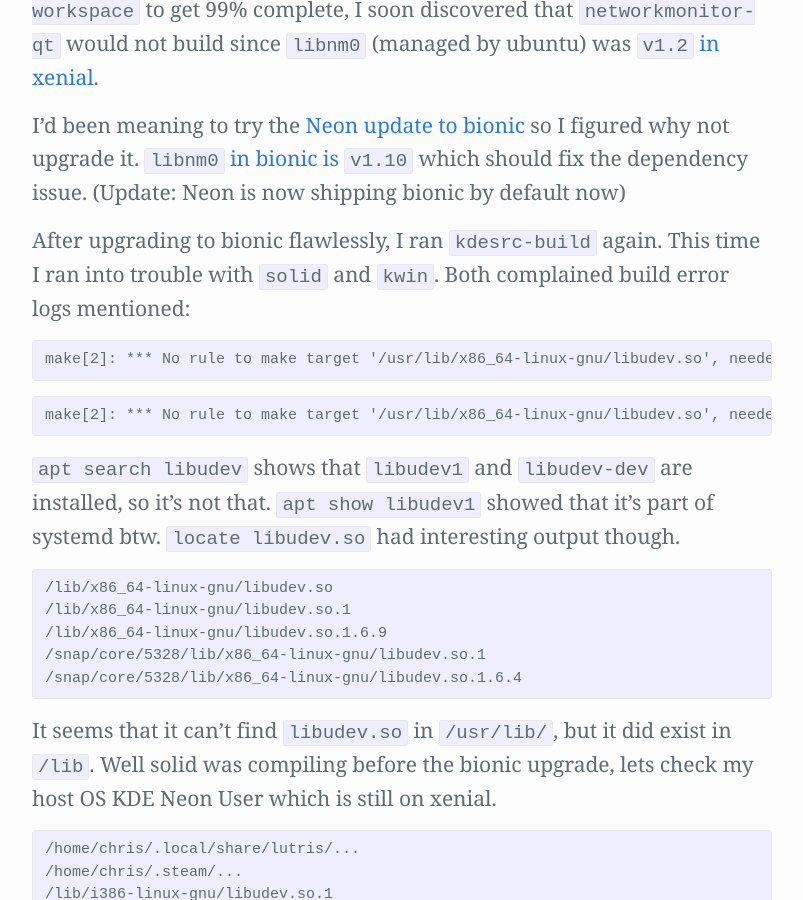
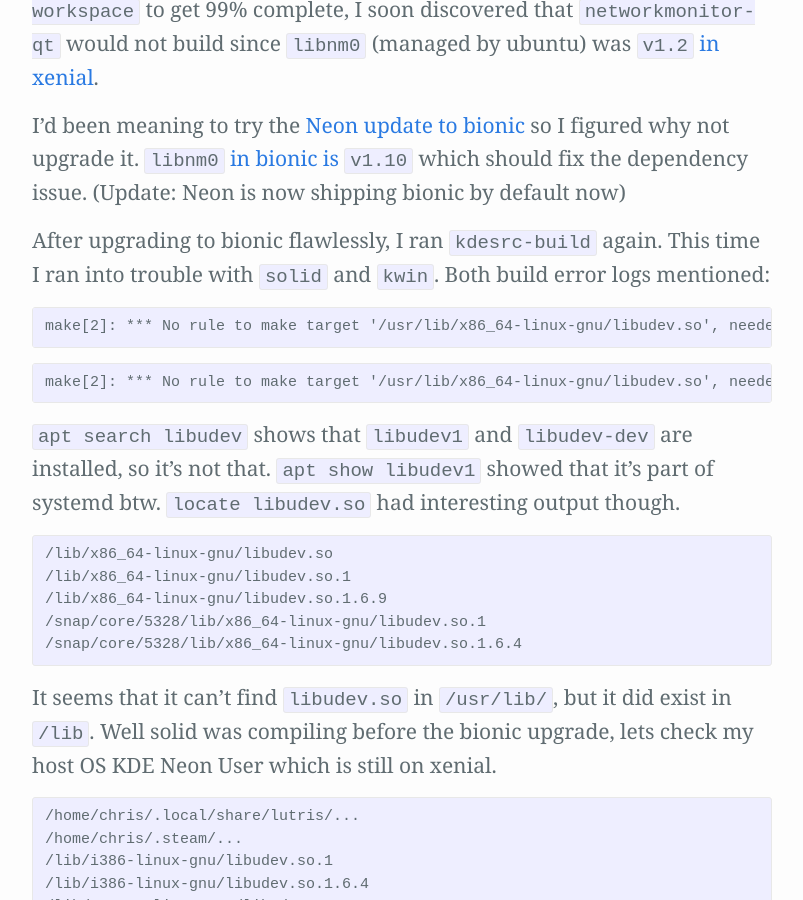
Before and after one commit to Zren/zren.github.io, a Jekyll site: the page built from _posts/2018-09-26-kdesrc-build-in-kde-neon.markdown, in a window 1280 px wide and 900 px high, scrolled down 945 px. Shown: the whole window, without its empty margins (238-1041 px from the left). Built offline with Jekyll 4.4.1, drawn with Linux system fonts in a browser that asks for light colours.

Commit message:
wording. dont need the restart plasmashell warning.

```diff
--- a/_posts/2018-09-26-kdesrc-build-in-kde-neon.markdown
+++ b/_posts/2018-09-26-kdesrc-build-in-kde-neon.markdown
@@ -9,7 +9,7 @@
 
 I'd been meaning to try the [Neon update to bionic](https://community.kde.org/Neon/BionicUpgrades) so I figured why not upgrade it. `libnm0` [in bionic is](https://packages.ubuntu.com/bionic/libnm0) `v1.10` which should fix the dependency issue. (Update: Neon is now shipping bionic by default now)
 
-After upgrading to bionic flawlessly, I ran `kdesrc-build` again. This time I ran into trouble with `solid` and `kwin`. Both complained build error logs mentioned:
+After upgrading to bionic flawlessly, I ran `kdesrc-build` again. This time I ran into trouble with `solid` and `kwin`. Both build error logs mentioned:
 
 {% highlight log %}
 make[2]: *** No rule to make target '/usr/lib/x86_64-linux-gnu/libudev.so', needed by 'bin/libKF5Solid.so.5.51.0'. Stop.
```
Also changed, not shown: other parts of _posts/2018-09-26-kdesrc-build-in-kde-neon.markdown (+0 -1 lines).
